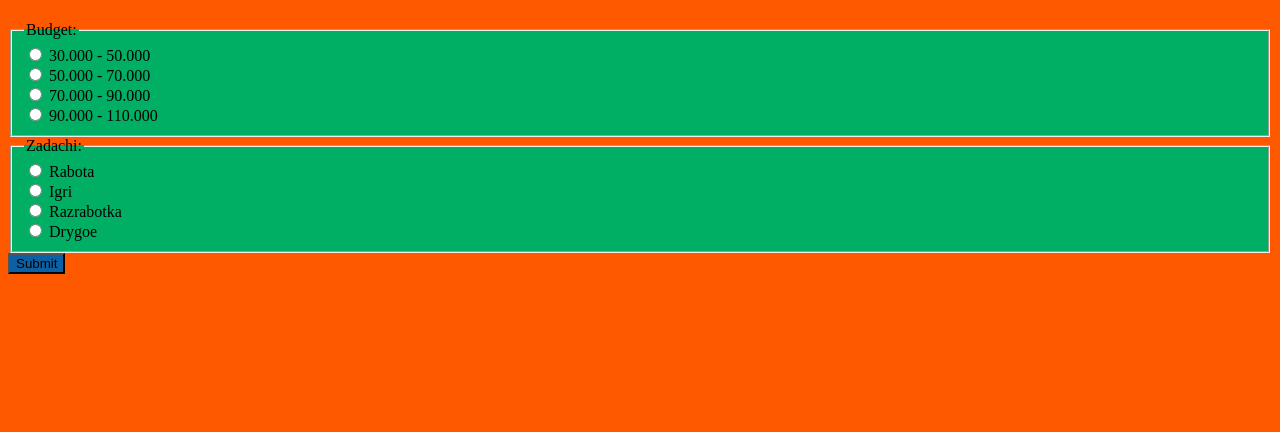
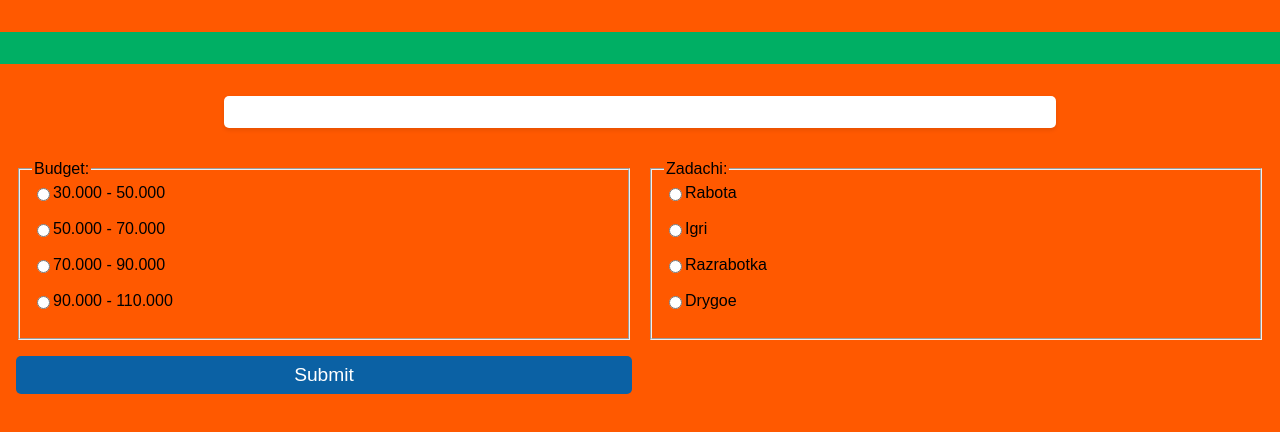
Before and after one commit to loxno92/loxno92.github.io, a plain HTML site: page index.html in a window 1280 px wide. Drawn offline with Linux system fonts and the light colour scheme.

Commit message:
Update styles.css

```diff
--- a/styles.css
+++ b/styles.css
@@ -1,17 +1,55 @@
 body {
   background-color: #FF5900;
+  font-family: Arial, sans-serif;
+  margin: 0;
+  padding: 0;
 }
 
-fieldset {
+#result-heading {
   background-color: #00AF64;
+  color: white;
+  font-size: 2rem;
+  font-weight: bold;
+  margin: 2rem 0;
+  padding: 1rem;
+  text-align: center;
+}
+
+#result {
+  background-color: white;
+  border-radius: 5px;
+  box-shadow: 0 2px 4px rgba(0, 0, 0, 0.1);
+  font-size: 1.2rem;
+  margin: 0 auto;
+  padding: 1rem;
+  max-width: 50rem;
+  text-align: center;
+}
+
+#computer-form {
+  display: grid;
+  grid-template-columns: repeat(2, 1fr);
+  grid-gap: 1rem;
+  margin: 2rem 0;
+  padding: 0 1rem;
+}
+
+#computer-form label {
+  display: flex;
+  align-items: center;
+  cursor: pointer;
 }
 
 #computer-form input[type="submit"] {
   background-color: #0B61A4;
+  border: none;
+  border-radius: 5px;
+  color: white;
+  font-size: 1.2rem;
+  padding: 0.5rem;
   transition: background-color 0.3s ease;
 }
 
-#computer-form input[type="submit"]:active,
-#computer-form input[type="submit"]:focus {
+#computer-form input[type="submit"]:hover {
   background-color: #033E6B;
 }
```
